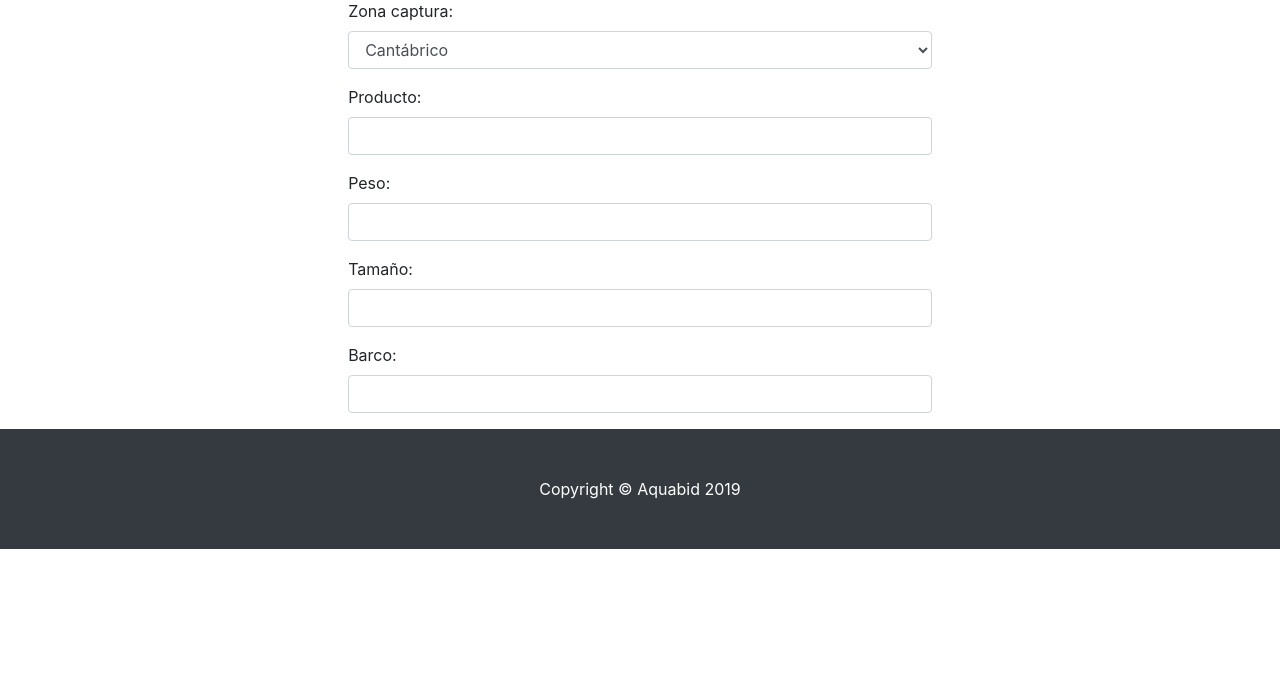
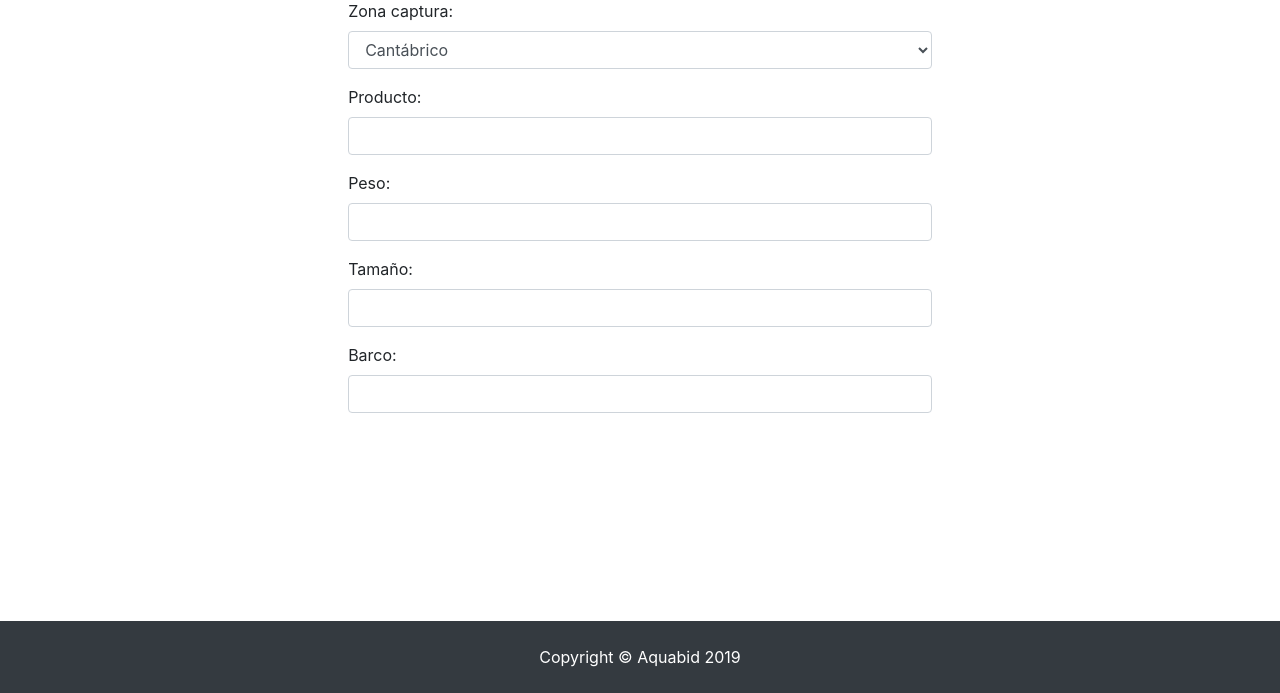
Before and after one commit to AlfonsoTorres369/Sistema-Gestion-Lonja, a PHP site: page /html/captura.html in a window 1280 px wide. Shown: the part 107-800 px from the top of the page. Run offline with PHP 8.4, Linux system fonts and the light colour scheme.

Commit message:
Cambios en el footer

```diff
--- a/css/lonja.css
+++ b/css/lonja.css
@@ -25,3 +25,11 @@
     width: 50%;
     margin: auto;
   }
+
+  .npadding{
+    padding: 1.5rem;
+    position: absolute;
+    bottom: 0;
+    right: 0;
+    left: 0;
+  }
--- a/html/captura.html
+++ b/html/captura.html
@@ -118,7 +118,7 @@
     <!-- /.container -->
 
     <!-- Footer -->
-    <footer class="py-5 bg-dark">
+    <footer class="npadding bg-dark">
         <div class="container">
             <p class="m-0 text-center text-white">Copyright &copy; Aquabid 2019</p>
         </div>
--- a/html/principal.html
+++ b/html/principal.html
@@ -108,7 +108,7 @@
 
 
     <!-- Footer -->
-    <footer class="py-5 bg-dark">
+    <footer class="npadding bg-dark">
         <div class="container">
             <p class="m-0 text-center text-white">Copyright &copy; Aquabid 2019</p>
         </div>
--- a/html/subastas.html
+++ b/html/subastas.html
@@ -65,7 +65,7 @@
 
 
     <!-- Footer -->
-    <footer class="py-5 bg-dark">
+    <footer class="npadding bg-dark">
         <div class="container">
             <p class="m-0 text-center text-white">Copyright &copy; Aquabid 2019</p>
         </div>
```
